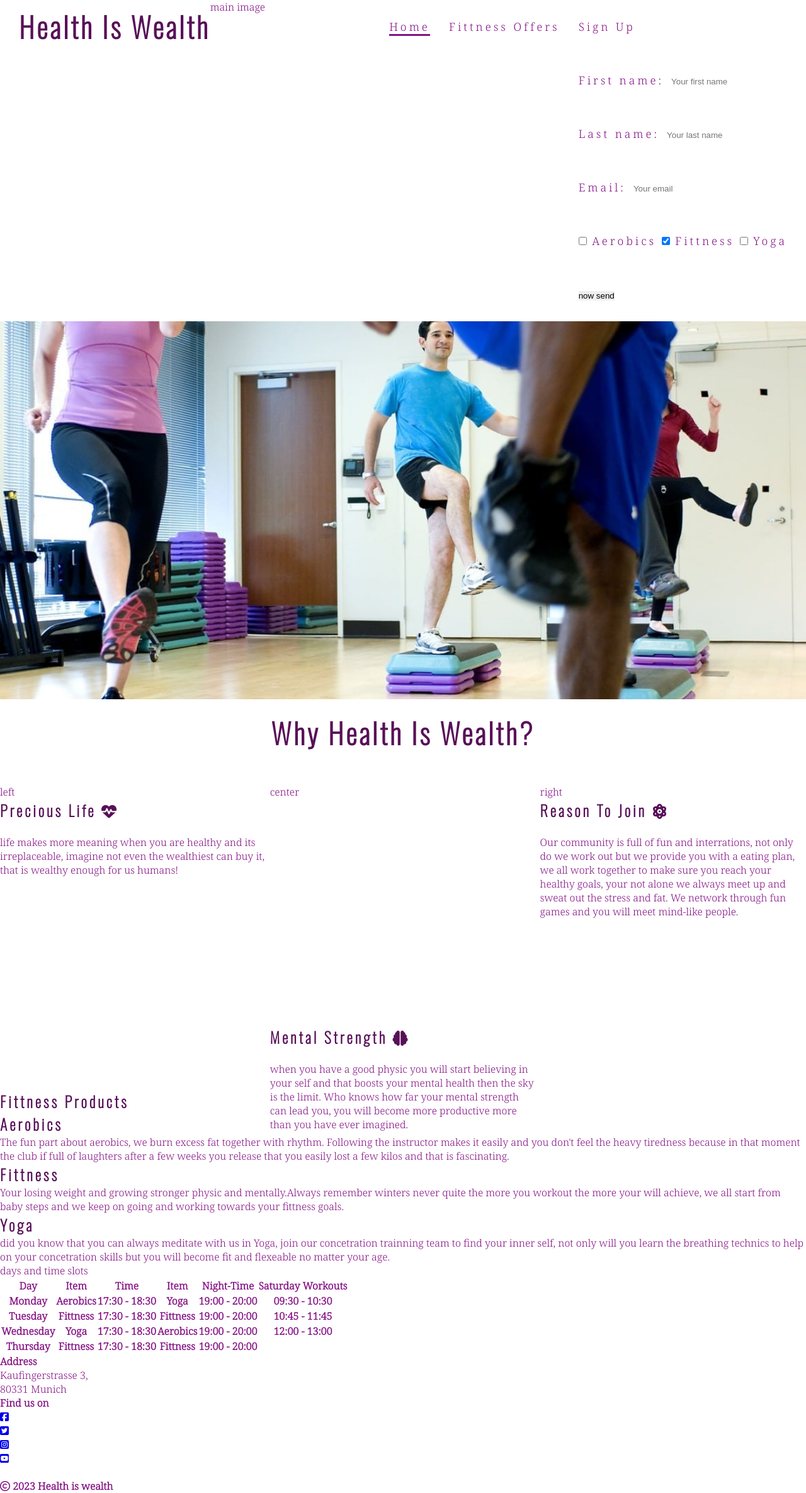
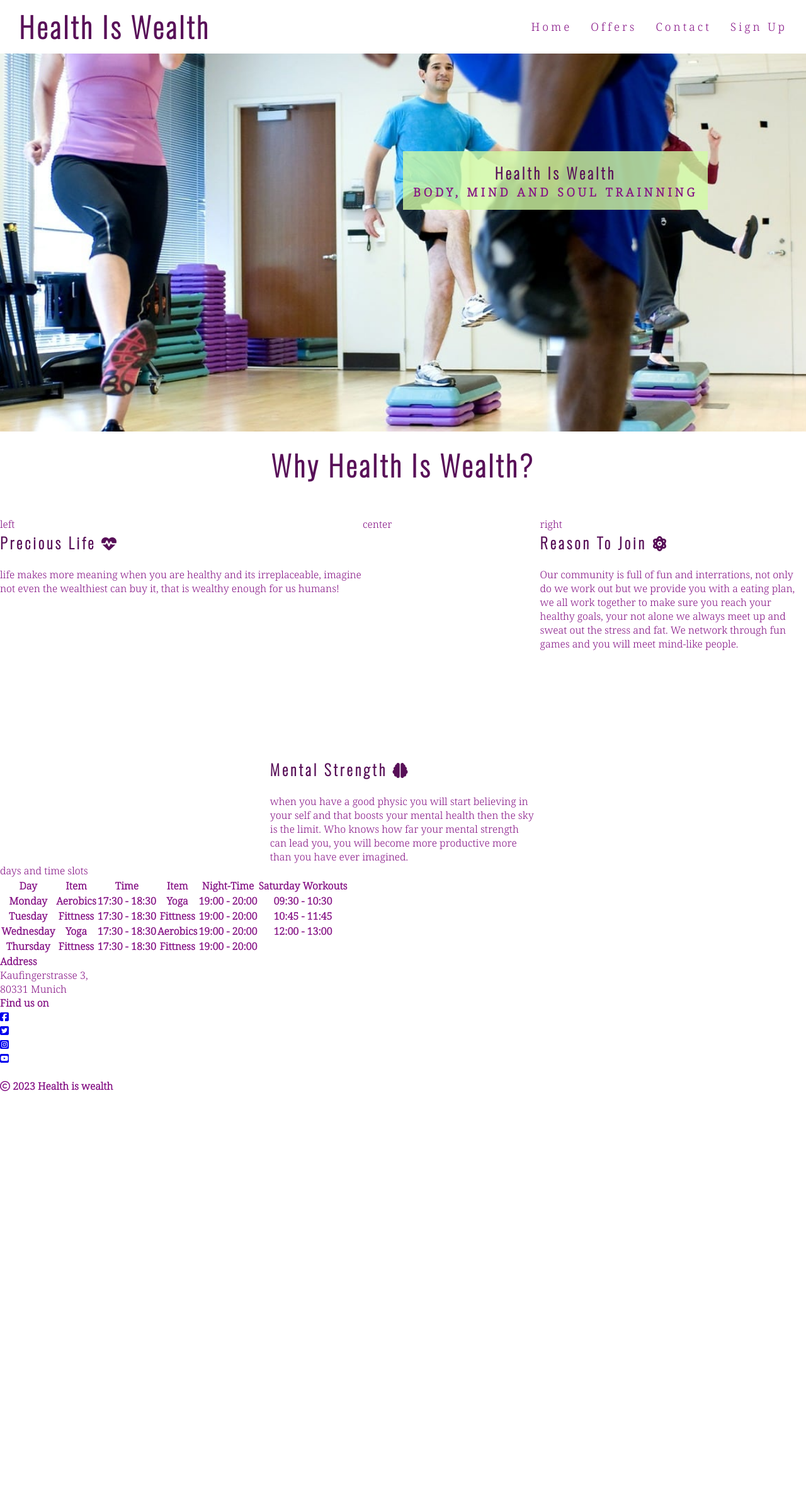
Before and after one commit to EIN-1/Health-Is-Wealth, a plain HTML site: page index.html in a window 1280 px wide. Shown: the whole page at 63% size. After the commit the page ends 1735 px from the top, so only its background shows below. Drawn offline with nearby package versions, Linux system fonts and the light colour scheme; files whose address does not match are found by name.

Commit message:
contact.html offers.html

```diff
--- a/assets/css/style.css
+++ b/assets/css/style.css
@@ -89,6 +89,7 @@ h2 {
 }
 
 
+
 /* footer */
 
 footer {
@@ -122,7 +123,7 @@ footer {
 
 #left-abt {
     padding-top: 30px;
-    width: 33%;
+    width: 45%;
     float: left;
 }
 
@@ -152,6 +153,17 @@ footer {
     font-size: 280%;
 }
 
+#cover-text {
+    letter-spacing: 0.30rem;
+    padding: 1rem;
+    background-color: rgba(210, 251, 166, 0.8);
+    top: 30%;
+    left: 50%;
+    text-align: center;
+    position: absolute;
+    text-transform: uppercase;
+}
+
 #square-container {
     width: 300px;
     height: 300px;
--- /dev/null
+++ b/contact.html
@@ -0,0 +1,71 @@
+<!DOCTYPE html>
+<html lang="en">
+
+<head>
+    <meta charset="UTF-8">
+    <meta http-equiv="X-UA-Compatible" content="IE=edge">
+    <meta name="viewport" content="width=device-width, initial-scale=1.0">
+    <meta name="description"
+        content=" Health is key to internal happiness, which includes fittness wealth because it is irreplaceable that is why it's very precious.">
+    <meta name="keywords"
+        content="health is wealth, key to internal happiness, fittness wealth, irreplaceable, very precious">
+    <meta name="author" content="Elsie Nagawa">
+    <link rel="stylesheet" href="assets/css/style.css">
+
+    <title>Health is wealth</title>
+</head>
+
+<body>
+    <h1>Health is wealth</h1>
+    <nav>
+        <ul>
+            <li>
+                <a href="index.html">home</a>
+            </li>
+            <li>
+                <a href="offers.html">reason</a>
+            </li>
+        </ul>
+    </nav>
+    <section>
+        <figure>
+            <img src="assets/images/fit old lady.jpg" alt=" fit old lady">
+        </figure>
+    </section>
+
+
+    <!-- sign up form -->
+    <form>
+        <div>
+            <label for="fname">First name: </label>
+            <input id="fname" type="text" name="first-name" placeholder=" Your first name">
+        </div>
+        <div>
+            <label for="lname">Last name: </label>
+            <input id="lname" type="text" name="last-name" placeholder=" Your last name">
+        </div>
+        <div>
+            <label for="email-field">Email: </label>
+            <input id="email-field" type="email" name="email" placeholder=" Your email">
+        </div>
+
+        <!-- select checkbox -->
+        <div>
+            <input id="aerobics-box" type="checkbox" name="aerobics" value="yes">
+            <label for="aerobics-box">Aerobics</label>
+
+            <input id="fitness-box" type="checkbox" name="fitness" value="yes" checked>
+            <label for="fitness-box">Fitness</label>
+
+            <input id="yoga-box" type="checkbox" name="yoga" value="yes">
+            <label for="fitness-box">Yoga</label>
+        </div>
+
+        my send
+        <div>
+            <input type="submit" value="send">
+        </div>
+    </form>
+</body>
+
+</html>
--- a/index.html
+++ b/index.html
@@ -23,69 +23,34 @@
             <ul id="menu">
                 <li>
                     <a href="#">Sign Up</a>
-
-                    <!-- sign up form -->
-                    <form>
-                        <div>
-                            <label for="fname">First name: </label>
-                            <input id="fname" type="text" name="first-name" placeholder=" Your first name">
-                        </div>
-                        <div>
-                            <label for="lname">Last name: </label>
-                            <input id="lname" type="text" name="Last-name" placeholder=" Your last name">
-                        </div>
-                        <div>
-                            <label for="email-field">Email: </label>
-                            <input id="email-field" type="email" name="email" placeholder=" Your email">
-                        </div>
-
-                        <!-- select checkbox -->
-                        <div>
-                            <input id="aerobics-cbx" type="checkbox" name="aerobics" value="yes">
-                            <label for="aerobics-cbx">Aerobics</label>
-
-                            <input id="fittness-cbx" type="checkbox" name="fittness" value="yes" checked>
-                            <label for="fittness-cbx">Fittness</label>
-
-                            <input id="yoga-cbx" type="checkbox" name="yoga" value="yes">
-                            <label for="yoga-cbx">Yoga</label>
-                        </div>
-
-                        <!-- my send button -->
-                        <div>
-                            <input type="submit" value="now send">
-                        </div>
-                    </form>
                 </li>
                 <li>
-                    <a href="#">Fittness Offers</a>
+                    <a href="contact.html">Contact</a>
                 </li>
                 <li>
-                    <a href="index.html" class="active">Home</a>
+                    <a href="Offers.html">Offers</a>
+                </li>
+                <li>
+                    <a href="index.html">Home</a>
                 </li>
             </ul>
         </nav>
     </header>
 
-    main image
     <section id="main-outer">
         <div id="main-image"></div>
         <div id="cover-text">
             <h2>Health is wealth</h2>
-            <h3> Munich mareinplatz</h3>
+            <h3>Body, Mind and Soul trainning</h3>
         </div>
-
-
-
     </section>
 
-    <section id="fit-ethos">
+    <section id=" fit-ethos">
         <h2 id="hey">Why Health is wealth?</h2>
         <div id="left-abt">left
             <div id="left-abt-heading">
-                <h2>
-                    Precious life <i class="fa-solid fa-heart-pulse"></i>
-                </h2> <br>
+                <h2>Precious life <i class="fa-solid fa-heart-pulse"></i></h2>
+                <br>
                 <p>
                     life makes more meaning when you are healthy and its irreplaceable,
                     imagine not even the wealthiest can buy it, that is wealthy enough
@@ -95,8 +60,8 @@
         </div>
         <div id="right-abt">right
             <h2>
-                Reason to join <i class="fa-solid fa-atom"></i>
-            </h2> <br>
+                Reason to join <i class="fa-solid fa-atom"></i></h2>
+            <br>
             <p>
                 Our community is full of fun and interrations, not only do we work
                 out but we provide you with a eating plan, we all work together to
@@ -105,12 +70,13 @@
                 games and you will meet mind-like people.
             </p>
         </div>
+
         <div id="center-abt">center
             <div id="square-container"></div>
             <div id="square-cover-bg"></div>
             <h2>
-                Mental strength <i class="fa-solid fa-brain"></i>
-            </h2> <br>
+                Mental strength <i class="fa-solid fa-brain"></i></h2>
+            <br>
             <p>
                 when you have a good physic you will start believing in your
                 self and that boosts your mental health then the sky is the limit.
@@ -120,32 +86,6 @@
         </div>
     </section>
 
-    <section id="motive">
-        <h1>fittness products</h1>
-        <h2>Aerobics</h2>
-        <p>
-            The fun part about aerobics, we burn excess fat together with rhythm.
-            Following the instructor makes it easily and you don't feel the heavy
-            tiredness because in that moment the club if full of laughters after a
-            few weeks you release that you easily lost a few kilos and that is fascinating.
-
-        </p>
-        <h2>Fittness</h2>
-        <p>
-            Your losing weight and growing stronger physic and mentally.Always
-            remember winters never quite the more you workout the more your will
-            achieve, we all start from baby steps and we keep on going and working
-            towards your fittness goals.
-
-        </p>
-        <h2>Yoga</h2>
-        <p>
-            did you know that you can always meditate with us in Yoga, join our
-            concetration trainning team to find your inner self, not only will you
-            learn the breathing technics to help on your concetration skills but you will
-            become fit and flexeable no matter your age.
-        </p>
-    </section>
 
     <section>
         days and time slots
@@ -159,6 +99,7 @@
                 <th>Night-Time</th>
                 <th>Saturday Workouts</th>
             </tr>
+
             <tr>
                 <th>Monday</th>
                 <th>Aerobics</th>
@@ -168,6 +109,7 @@
                 <th>19:00 - 20:00</th>
                 <th>09:30 - 10:30</th>
             </tr>
+
             <tr>
                 <th>Tuesday</th>
                 <th>Fittness</th>
```
Also changed, not shown: offers.html (added, +66 -0 lines), reason.html (deleted, +0 -37 lines).
